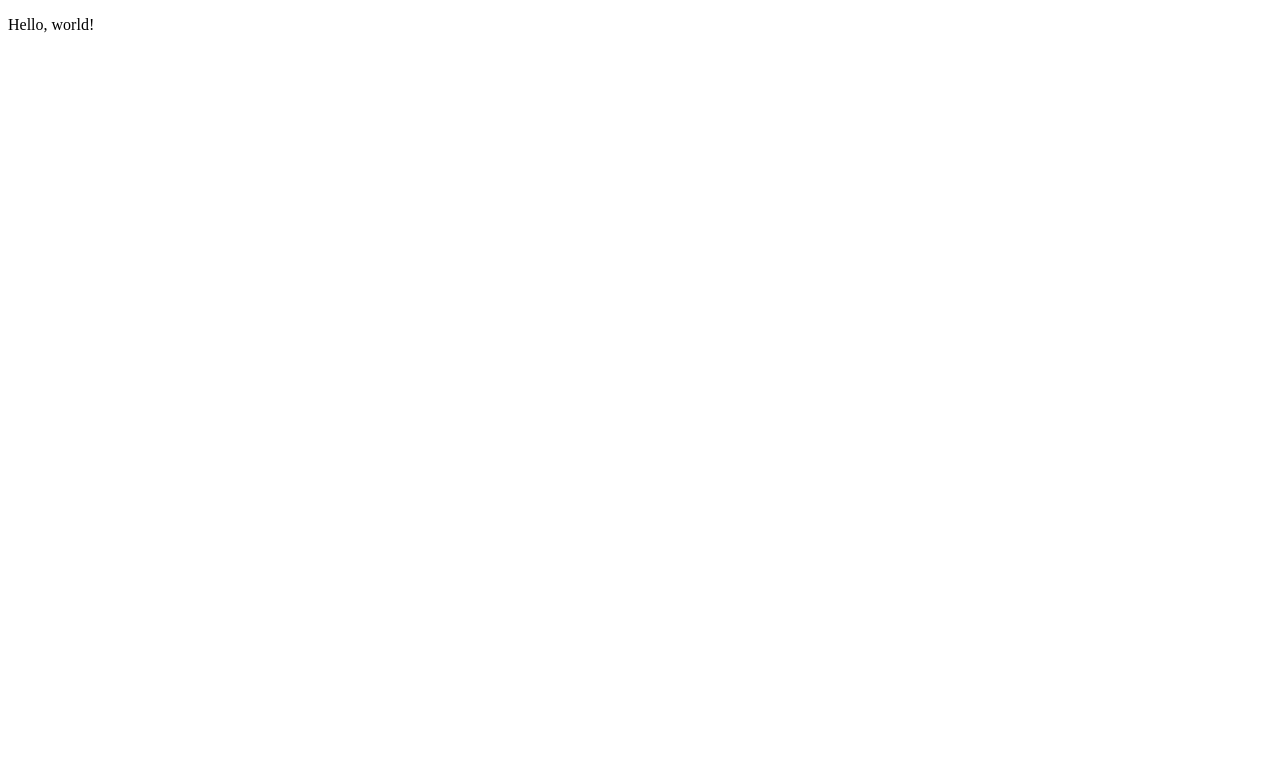
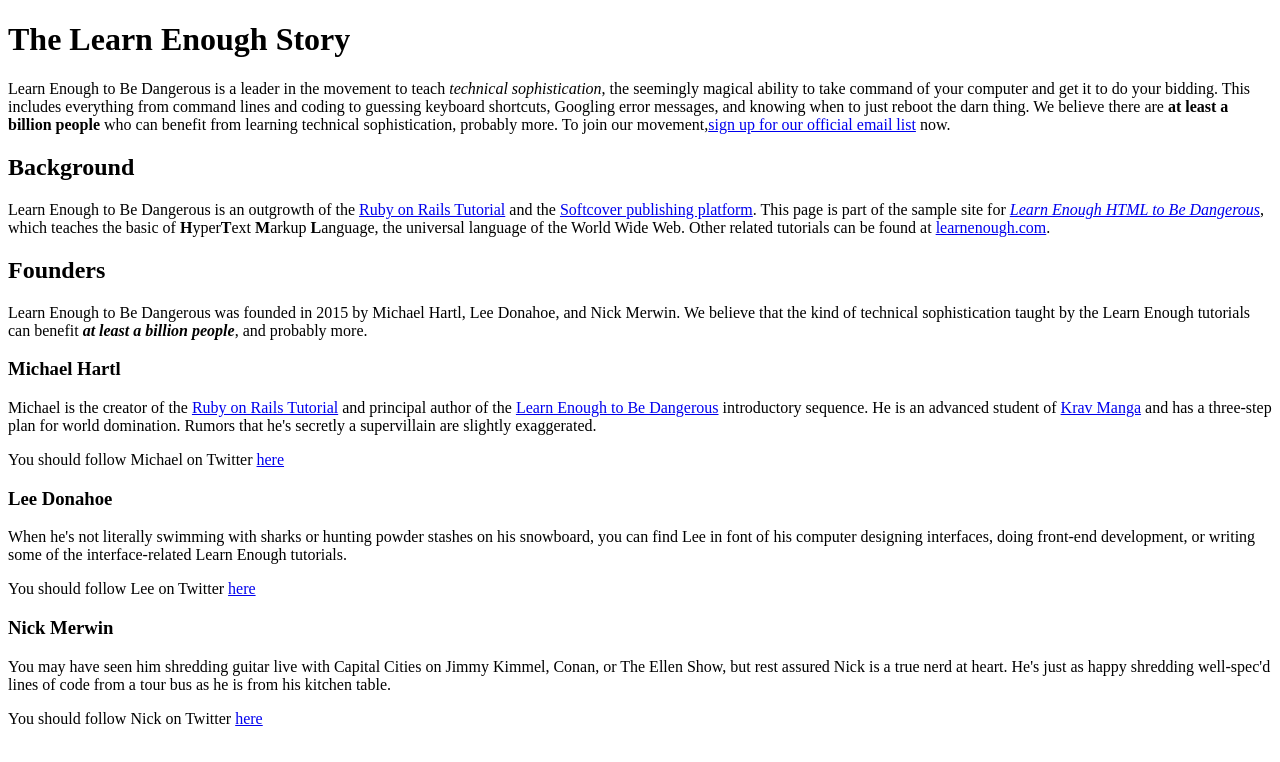
Before and after one commit to foxmean/sample_website, a plain HTML site: page index.html in a window 1280 px wide. Drawn offline with Linux system fonts and the light colour scheme.

Commit message:
Complete Learn Enough html 2.3

```diff
--- a/index.html
+++ b/index.html
@@ -1,10 +1,77 @@
 <!DOCTYPE html>
 <html>
   <head>
-    <title>Page Title</title>
+    <title>Learn Enough to Be Dabgerous</title>
     <meta charset="utf-8">
   </head>
   <body>
-    <p>Hello, world!</p>
+
+    <h1>The Learn Enough Story</h1>
+
+    <p>
+      Learn Enough to Be Dangerous is a leader in the movement to teach
+      <em>technical sophistication</em>, the seemingly magical ability to take
+      command of your computer and get it to do your bidding. This includes
+      everything from command lines and coding to guessing keyboard shortcuts,
+      Googling error messages, and knowing when to just reboot the darn thing.
+      We believe there are <strong>at least a billion people</strong> who can benefit from
+      learning technical sophistication, probably more. To join our
+      movement,<a href="http://learnenough.com/email">sign up for our official email list</a> now.
+    </p>
+
+    <h2>Background</h2>
+
+    <p>
+      Learn Enough to Be Dangerous is an outgrowth of the <a href="http://railstutorial.org/">Ruby on Rails Tutorial</a> and the <a href="http://www.softcover.io/">Softcover publishing platform</a>.
+      This page is part of the sample site for <a href="http://learnenough.com/html-tutorial"><em>Learn Enough HTML to Be Dangerous</em></a>, which teaches the basic of <strong>H</strong>yper<strong>T</strong>ext <strong>M</strong>arkup
+      <strong>L</strong>anguage, the universal language of the World Wide Web.
+      Other related tutorials can be found at
+      <a href="http://learnenough.com/">learnenough.com</a>.
+    </p>
+
+    <h2>Founders</h2>
+
+    <p>
+      Learn Enough to Be Dangerous was founded in 2015 by Michael Hartl, Lee
+      Donahoe, and Nick Merwin. We believe that the kind of technical
+      sophistication taught by the Learn Enough tutorials can benefit
+      <em><strong>at least a billion people</strong></em>, and probably more.
+    </p>
+
+
+    <h3>Michael Hartl</h3>
+
+    <p>
+      Michael is the creator of the <a href="http://railstutorial.org"> Ruby on Rails Tutorial</a> and principal author of the <a href="http://learnenough.com/">Learn Enough to Be Dangerous</a> introductory sequence. He is an advanced student of <a href="http://kravmaga.com/">Krav Manga</a> and has a three-step plan for world domination. Rumors that he's secretly a supervillain are slightly exaggerated.
+    </p>
+
+    <p>
+      You should follow Michael on Twitter
+      <a href="http://twitter.com/mhartl">here</a>
+    </p>
+
+    <h3>Lee Donahoe</h3>
+
+    <p>
+      When he's not literally swimming with sharks or hunting powder stashes on his snowboard, you can find Lee in font of his computer designing interfaces, doing front-end development, or writing some of the interface-related Learn Enough tutorials.
+    </p>
+
+    <p>
+      You should follow Lee on Twitter
+      <a href="https://twitter.com/leedonahoe">here</a>
+    </p>
+
+    <h3>Nick Merwin</h3>
+
+    <p>
+      You may have seen him shredding guitar live with Capital Cities on Jimmy Kimmel, Conan, or The Ellen Show, but rest assured Nick is a true nerd at heart. He's just as happy shredding well-spec'd lines of code from a tour bus as he is from his kitchen table.
+    </p>
+
+    <p>
+      You should follow Nick on Twitter
+      <a href="https://twitter.com/nickmerwin">here</a>
+    </p>
+
+
   </body>
 </html>
```
